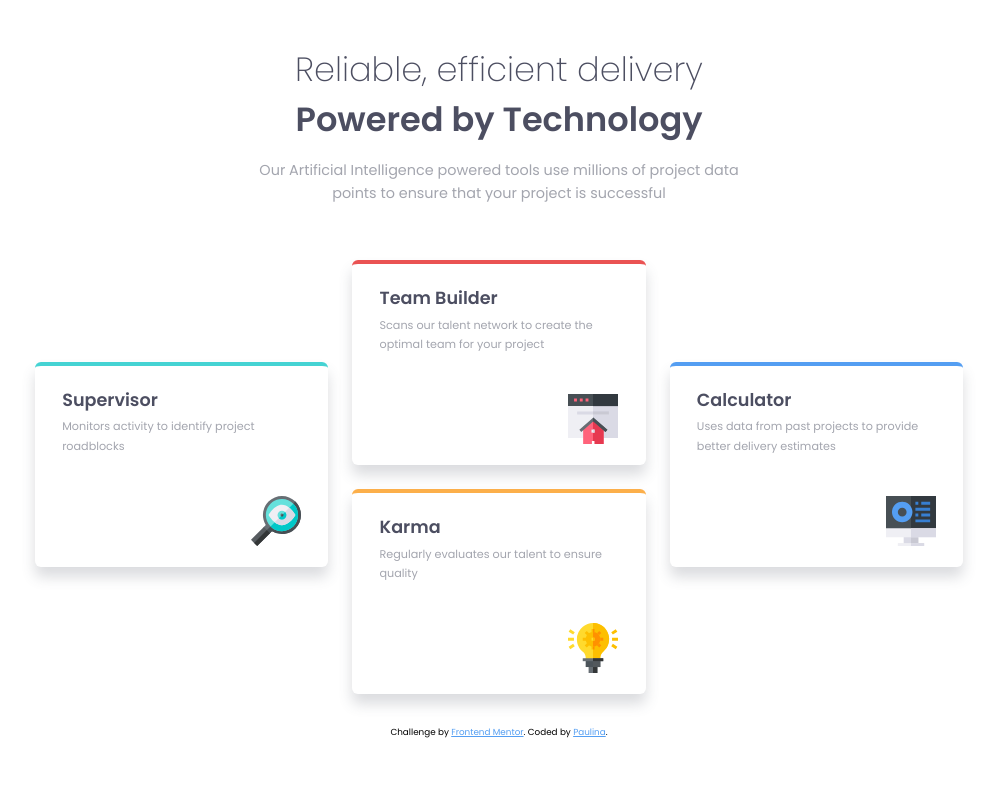
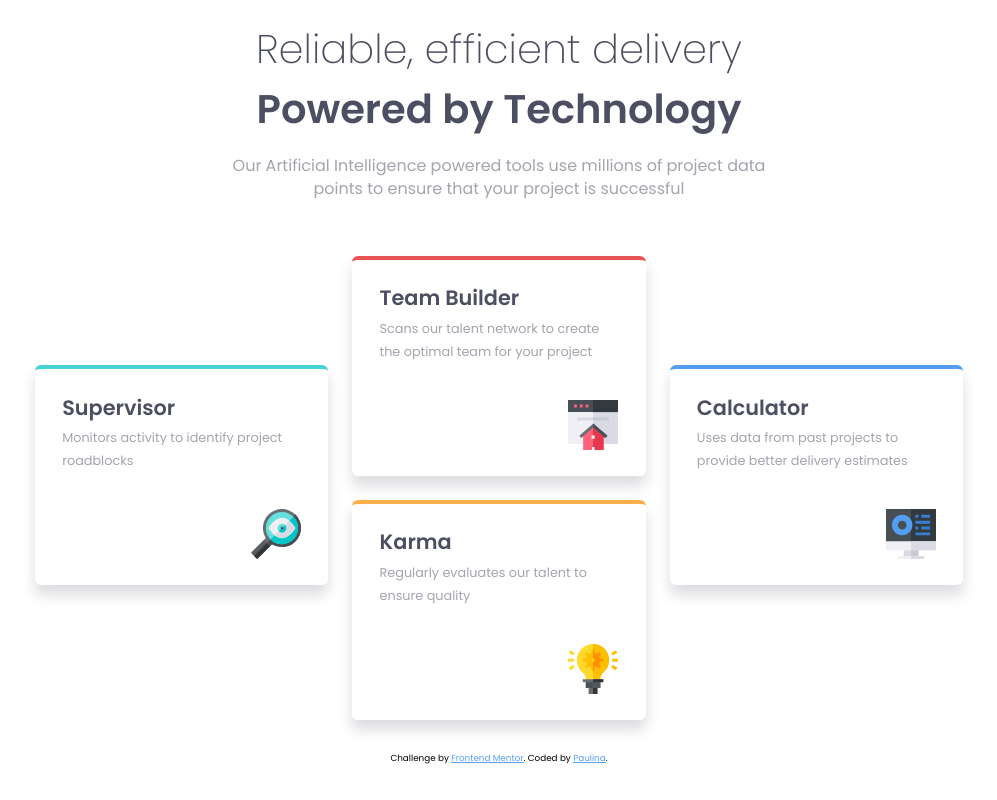
Before and after one commit to paulina-kottlewska/four-card-feature-section, a plain HTML site: page index.html in a window 1280 px wide. Shown: the whole page, without its empty margins (141-1138 px from the left). Drawn offline with Linux system fonts and the light colour scheme.

Commit message:
Update style.css

```diff
--- a/style.css
+++ b/style.css
@@ -17,9 +17,10 @@
     --tool-name-size-mobile: 1.1rem;
     --tool-task-size-mobile: 0.67rem;
 
-    --title-size-desktop: 2.1rem;
-    --text-size-desktop: 0.9rem;
-    --tool-task-size-desktop: 0.7rem;
+    --title-size-desktop: 2.5rem;
+    --text-size-desktop: 1rem;
+    --tool-name-size-desktop: 1.3rem;
+    --tool-task-size-desktop: 0.8rem;
 
     --footer-size: 0.55rem;
 }
@@ -124,7 +125,7 @@ main {
     color: var(--blue);
 }
 
-@media (min-width: 1000px) {
+@media (min-width: 1100px) {
     body {
         min-height: 100vh;
         display: grid;
@@ -138,7 +139,7 @@ main {
 
     .content {
         margin: 0 auto 3.5rem;
-        width: 540px;
+        width: 600px;
     }
 
     .title {
@@ -179,13 +180,18 @@ main {
     }
 
     .tools {
-        height: 205px;
-        padding: 0.2rem 1.7rem 0;
+        height: 220px;
+        padding: 0.1rem 1.7rem 0;
+    }
+
+    .tool-name {
+        font-size: var(--tool-name-size-desktop)
     }
 
     .tool-task {
         font-size: var(--tool-task-size-desktop);
-        margin-bottom: 2.5rem;
+        line-height: 1.4rem;
+        margin-bottom: 2.3rem;
     }
 
     .attribution {
```
